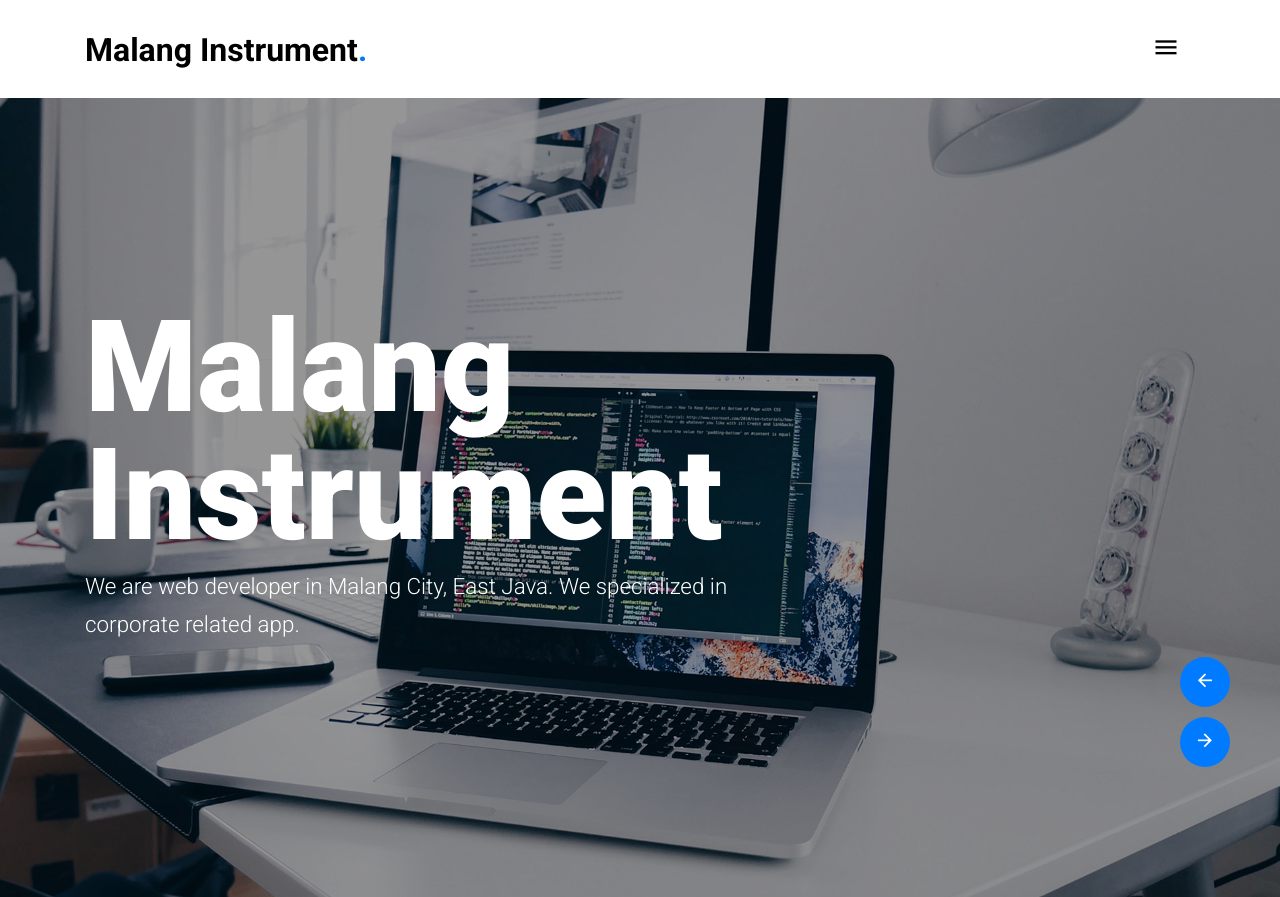
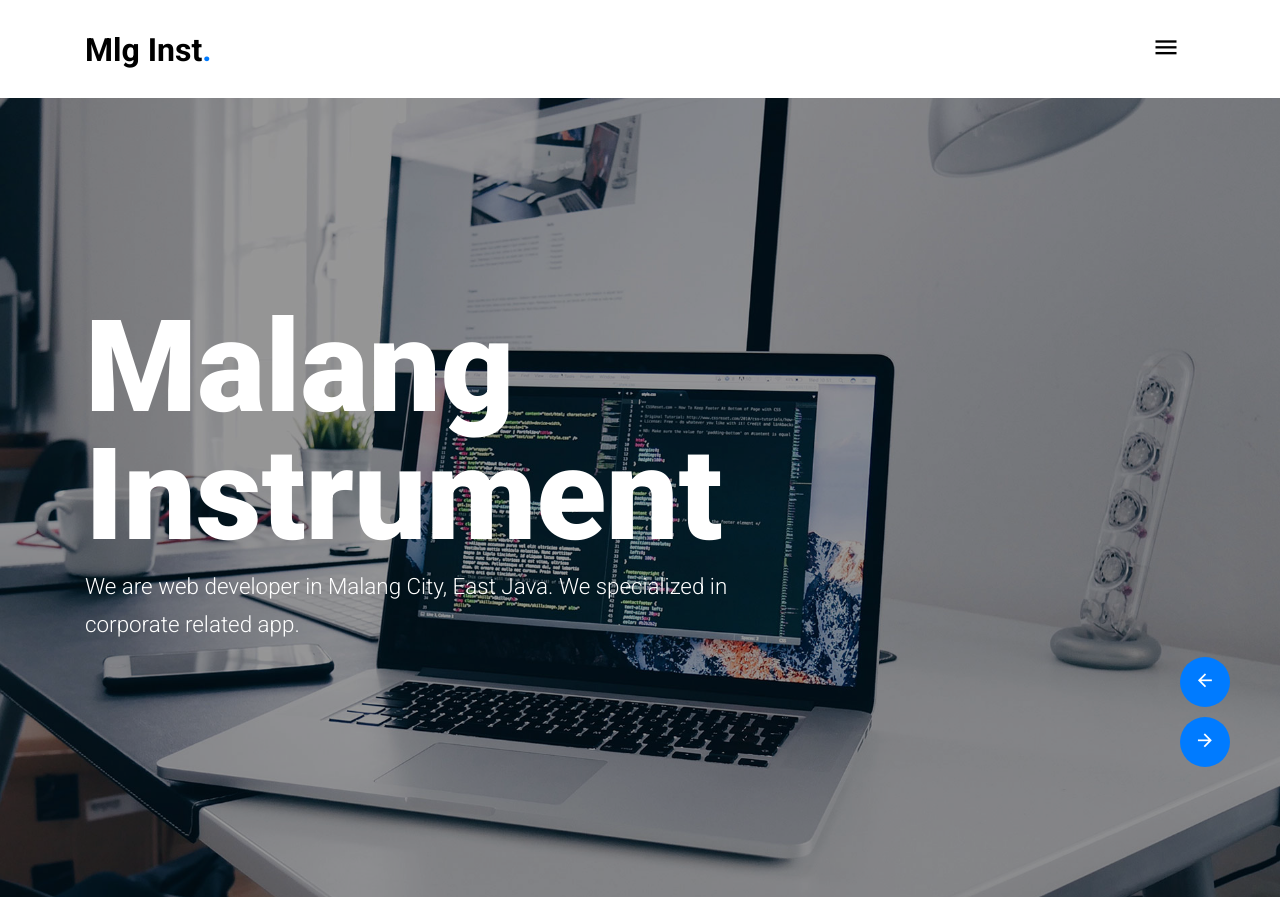
Before and after one commit to yusufgiovanno/yusufgiovanno.github.io, a plain HTML site: page index.html in a window 1280 px wide. Shown: the top 897 px of the page. Drawn offline with Linux system fonts and the light colour scheme; files whose address does not match are found by name.

Commit message:
Update index.html

```diff
--- a/index.html
+++ b/index.html
@@ -43,7 +43,7 @@
         <div class="container">
           <div class="row align-items-center">
             <div class="col-6 col-md-4">
-              <h1 class="my-0 site-logo"><a href="index.html">Malang Instrument<span class="text-primary">.</span> </a></h1>
+              <h1 class="my-0 site-logo"><a href="index.html">Mlg Inst<span class="text-primary">.</span> </a></h1>
             </div>
             <div class="col-6 col-md-8">
               <nav class="site-navigation text-right" role="navigation">
```
